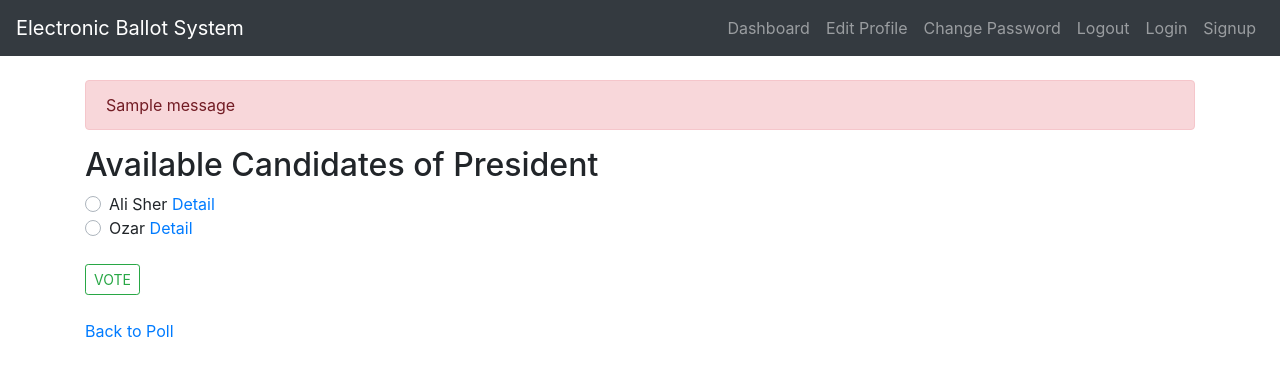
After one commit to Jahanzaib5/voting-system-Django, a Django app: page /candidate/1/ in a window 1280 px wide. The commit adds this page. Shown: the top 377 px of the page. Run offline with Django 3.2, Linux system fonts and the light colour scheme; a user stored in the database is signed in; data comes from the database, SQL or seed files in the repository; both versions use the stored data as it was after the commit; tables that the repository leaves empty hold one stand-in row (values such as "Sample post"); one stand-in notice (Sample message) is shown; some libraries are stand-ins or nearby versions.

Commit message:
making in the process

```diff
--- /dev/null
+++ b/votingSystem/epoll/templates/epoll/candidate.html
@@ -0,0 +1,29 @@
+{% extends "epoll/layout.html" %}
+
+{% block title %}Candidate{% endblock %}
+
+{% block content %}
+
+  {% if messages %}
+    {% for message in messages %}
+      <div class="alert alert-danger" role="alert">
+        {{ message }}
+      </div>
+    {% endfor %}
+  {% endif %}
+
+  <h2>Available Candidates of {{ obj.title }}</h2>
+  <form action="" method="POST">
+    {% csrf_token %}
+    {% for c in obj.candidate_set.all %}
+     <div class="custom-control custom-radio">
+      <input type="radio" id="id_{{c.id}}" name="{{ c.position}}" value="{{c.id}}" class="custom-control-input" required>
+      <label class="custom-control-label" for="id_{{c.id}}">{{c.name}} <a href="">Detail</a></label>
+    </div>
+    {% empty %}
+      <p>No Candidates Available</p>
+    {% endfor %}
+    <br><input type="submit" class="btn btn-outline-success btn-sm" value="VOTE">
+  </form>
+  <br><p><a href="{% url 'position' %}">Back to Poll</a></p>
+{% endblock %}
--- a/votingSystem/epoll/templates/epoll/dashboard.html
+++ b/votingSystem/epoll/templates/epoll/dashboard.html
@@ -5,7 +5,7 @@
 {% block content %}
 	<div class="jumbotron" id='dash'>
 		<h2>Hi, {{request.user.get_full_name }}</h2>
-  		<h3><a href="">Click Here To Vote</a></h3>
+  		<h3><a href="{% url 'position'%}">Click Here To Vote</a></h3>
   		<h3><a href="">Click Here To See Result</a></h3>
     </div>
 {% endblock %}
--- a/votingSystem/epoll/templates/epoll/layout.html
+++ b/votingSystem/epoll/templates/epoll/layout.html
@@ -20,7 +20,7 @@
     </button>
     <div class="collapse navbar-collapse" id="navbarNavAltMarkup">
       <div class="navbar-nav ml-auto">
-          <a class="nav-item nav-link" href="">Dashboard</a>
+          <a class="nav-item nav-link" href="{% url 'dashboard' %}">Dashboard</a>
           <a class="nav-item nav-link" href="">Edit Profile</a>
           <a class="nav-item nav-link" href="">Change Password</a>
           <a class="nav-item nav-link" href="{% url 'logout' %}">Logout</a>
--- a/votingSystem/epoll/urls.py
+++ b/votingSystem/epoll/urls.py
@@ -8,4 +8,6 @@ urlpatterns = [
 	path('register/', views.register_view, name="register"),
 	path('dashboard/', views.dashboard_view, name="dashboard"),
 	path('logout/', views.logout_view, name='logout'),
+	path('position/', views.position_view, name='position'),
+	path('candidate/<int:pos>/', views.candidate_view, name="candidate"),
 ]
--- a/votingSystem/epoll/views.py
+++ b/votingSystem/epoll/views.py
@@ -54,3 +54,26 @@ def dashboard_view(request):
 def logout_view(request):
 	logout(request)
 	return redirect("home")
+
+@login_required
+def position_view(request):
+	position = Position.objects.all()
+	return render(request, 'epoll/position.html', {"obj": position})
+
+@login_required
+def candidate_view(request, pos):
+	obj=get_object_or_404(Position, pk=pos)
+	if request.method == 'POST':
+		temp = VoteStatus.objects.get_or_create(user=request.user, position=obj)[0]
+		if temp.status == False:
+			temp2.Candidate.objects.get(pk=request.POST.get(obj.title))
+			temp.no_votes+=1
+			temp2.save()
+			temp.status=True
+			temp.save()
+			return HttpResponseRedirect("/position/")
+		else:
+			messages.success(request, "You have already voted for this position!")
+			return render(request, 'epoll/candidate.html', {'obj': obj})
+	else:
+		return render(request, 'epoll/candidate.html', {'obj': obj})
```
Also changed, not shown: votingSystem/epoll/templates/epoll/position.html (added, +16 -0 lines), votingSystem/db.sqlite3.
